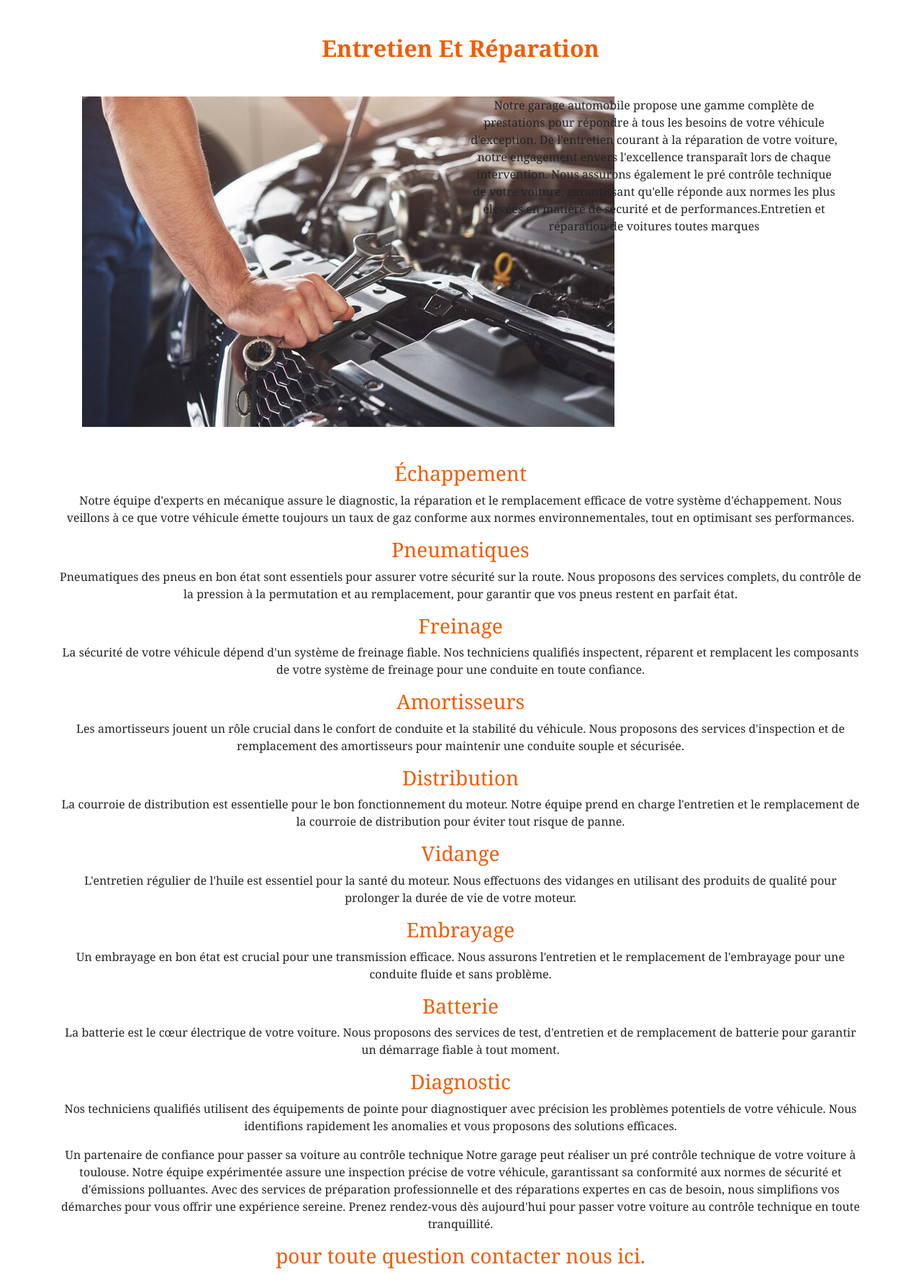
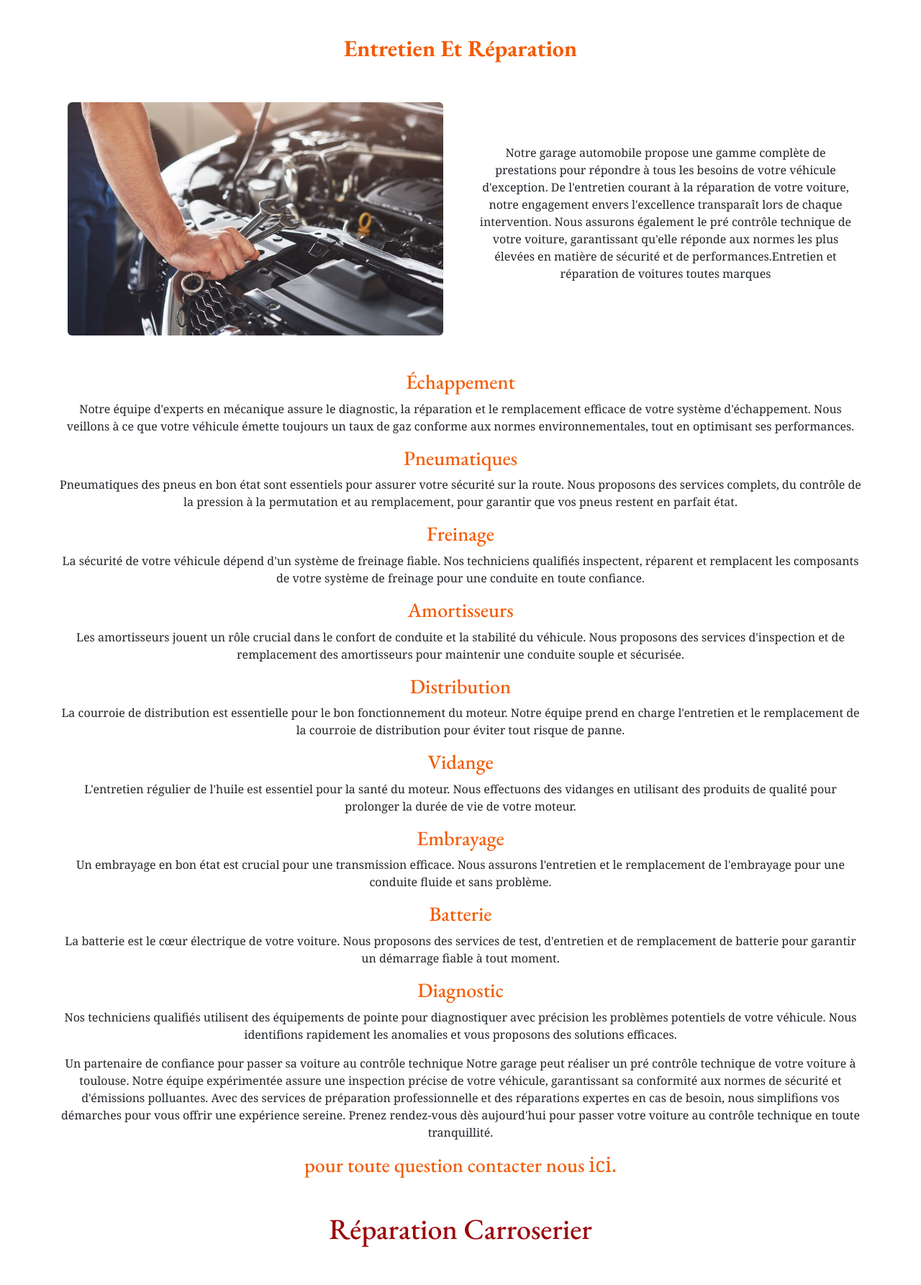
Before and after one commit to fatimazohraz/EcfGarge-FB-, a PHP site: page /services.php in a window 1280 px wide. Shown: the part 124-1909 px from the top of the page at 72% size. Run offline with PHP 8.4, Linux system fonts and the light colour scheme; some libraries are stand-ins or nearby versions; some web fonts are replaced.

Commit message:
fin premiére partie

```diff
--- a/assets/style/override-bootstrap.css
+++ b/assets/style/override-bootstrap.css
@@ -55,14 +55,17 @@
 h1 {
   color:  #9d0208;
   text-transform: capitalize;
+  font-family: "EB Garamond", serif;
+
 }
 
 h2, h3 {
     color: #f35b04;
+    font-family: "EB Garamond", serif;
+
 }
 
 h4{
-
     color: #1e1d47;
 }
 
--- a/templets/auth/formulaireConnection.php
+++ b/formulaireConnection.php
@@ -1,7 +1,7 @@
 <!--header-->
 
 <?php
-include_once('../header.php');
+include_once('templets/header.php');
 ?>
 
 <!--fin header -->
@@ -43,7 +43,7 @@ include_once('../header.php');
 <!--footer -->
 
 <?php
-include_once('../footer.php');
+include_once('templets/footer.php');
 
 ?>
 <!--fin footer-->
--- a/index.php
+++ b/index.php
@@ -128,7 +128,7 @@
                 </div>
                 <div >
                   <div class="text-center my-4 " >
-                    <button class="btn btn-primary " type="button">poster votre avis</button>
+                    <a href="formulaireAvis.php"><button class="btn btn-primary " type="button">poster votre avis</button></a>
                   </div>
                 </div>
               </div>
--- a/services.php
+++ b/services.php
@@ -9,9 +9,9 @@ include_once('templets/header.php')
        <div class="container ">
          <h2 class="text-center" >Entretien et réparation</h2>
         <div class="container">
-        <div class="mx-2 my-5 row">
+        <div class="row  align-items-center g-5 py-5">
           <div class="col-lg-6" width='50%' >
-            <img src="assets/image/imageMecanique.jpg" alt="image entretienMec ">
+            <img src="assets/image/imageMecanique.jpg" alt="image entretienMec " class="d-block mx-lg-auto img-fluid  rounded">
           </div>
           <div class="text-center col-lg-6 ">
           <p >
@@ -88,9 +88,9 @@ include_once('templets/header.php')
     <div class="container ">
          <h1 class="text-center" >réparation carroserier</h1>
         <div class="container">
-        <div class="mx-2 my-5 row">
+        <div class="row  align-items-center g-5 py-5">
           <div class="col-lg-6">
-            <img src="assets/image/entretienCarrosserie.avif" alt="image entretienMec">
+            <img src="assets/image/entretienCarrosserie.avif" alt="image entretienMec" class="d-block mx-lg-auto img-fluid  rounded">
           </div>
           <div class="text-center col-lg-6 ">
           <p >
@@ -106,12 +106,12 @@ include_once('templets/header.php')
     <div class="container ">
          <h1 class="text-center" >nétoyage voiture</h1>
         <div class="container">
-        <div class="mx-2 my-5 row">
+        <div class="row  align-items-center g-5 py-5">
           <div class="col-lg-6">
-            <img src="assets/image/entretienrégulier.jpg" alt="image entretienMec">
+            <img src="assets/image/entretienRegulier.jpg" alt="image entretienMec" class="d-block mx-lg-auto img-fluid  rounded">
           </div>
           <div class="text-center col-lg-6 ">
-            <ul>
+            <ul class = "list-unstyled">
 
               <li>passage d'aspirateur</li>
               <li>brossage plancher/tapis</li>
--- a/sql/garageVparrot.sql
+++ b/sql/garageVparrot.sql
@@ -4,7 +4,7 @@
 -- https://www.phpmyadmin.net/
 --
 -- Hôte : 127.0.0.1:3306
--- Généré le : mar. 19 jan. 2024
+-- Généré le : mar. 19 fev. 2024
 -- Version du serveur : 5.7.36
 -- Version de PHP : 8.0.13
 
--- a/templets/carsCard.php
+++ b/templets/carsCard.php
@@ -1,9 +1,9 @@
-<div class="col-md-4 col-sm-12">
+<div class="col-md-4 col-sm-12 mb-5">
 
       <div class="card" >
         <img class="card-img-top" src="<?=_CARS_IMG_PATH.$car['image']?>"  alt="<?=$car['title']?>">
         <div class="card-body">
-          <h5 class="card-title"><?=$car['title']?></h5>
+          <h5 class="card-title text-capitalize font-weight-bolder"><?=$car['title']?></h5>
           <p class="card-text"><?=$car['description']?></p>
           <div class="container">
             <div ><p> <?=$car['price']?> </p></div>
--- a/templets/header.php
+++ b/templets/header.php
@@ -8,6 +8,12 @@
     <link href="https://fonts.googleapis.com/css2?family=Neucha&family=Open+Sans:ital,wght@0,300..800;1,300..800&display=swap" rel="stylesheet">
     <link href="https://cdn.jsdelivr.net/npm/bootstrap@5.3.2/dist/css/bootstrap.min.css" rel="stylesheet" integrity="sha384-T3c6CoIi6uLrA9TneNEoa7RxnatzjcDSCmG1MXxSR1GAsXEV/Dwwykc2MPK8M2HN" crossorigin="anonymous">
     <link rel="stylesheet" href="assets/style/override-bootstrap.css">
+    <link rel="preconnect" href="https://fonts.googleapis.com">
+    <link rel="preconnect" href="https://fonts.gstatic.com" crossorigin>
+    <link href="https://fonts.googleapis.com/css2?family=EB+Garamond:ital,wght@0,400..800;1,400..800&display=swap" rel="stylesheet">
+    <link rel="preconnect" href="https://fonts.googleapis.com">
+    <link rel="preconnect" href="https://fonts.gstatic.com" crossorigin>
+    <link href="https://fonts.googleapis.com/css2?family=Lora:ital,wght@0,400..700;1,400..700&display=swap" rel="stylesheet">
     <link rel="stylesheet" href="assets/style/style.css">
 
     <script src="https://cdn.jsdelivr.net/npm/bootstrap@5.3.2/dist/js/bootstrap.bundle.min.js" integrity="sha384-C6RzsynM9kWDrMNeT87bh95OGNyZPhcTNXj1NW7RuBCsyN/o0jlpcV8Qyq46cDfL" crossorigin="anonymous"></script>
@@ -22,7 +28,7 @@
             <ul>
                 <li><a href="services.php">services</a></li>
                 <li><a href="cars.php">voitures</a></li>
-                <li><a href="templets/auth/formulaireConnection.php">connection</a></li>
+                <li><a href="formulaireConnection.php">connection</a></li>
 
             </ul>
 
```
Also changed, not shown: sql/horaire.sql (deleted, +0 -28 lines), 1 other file.
